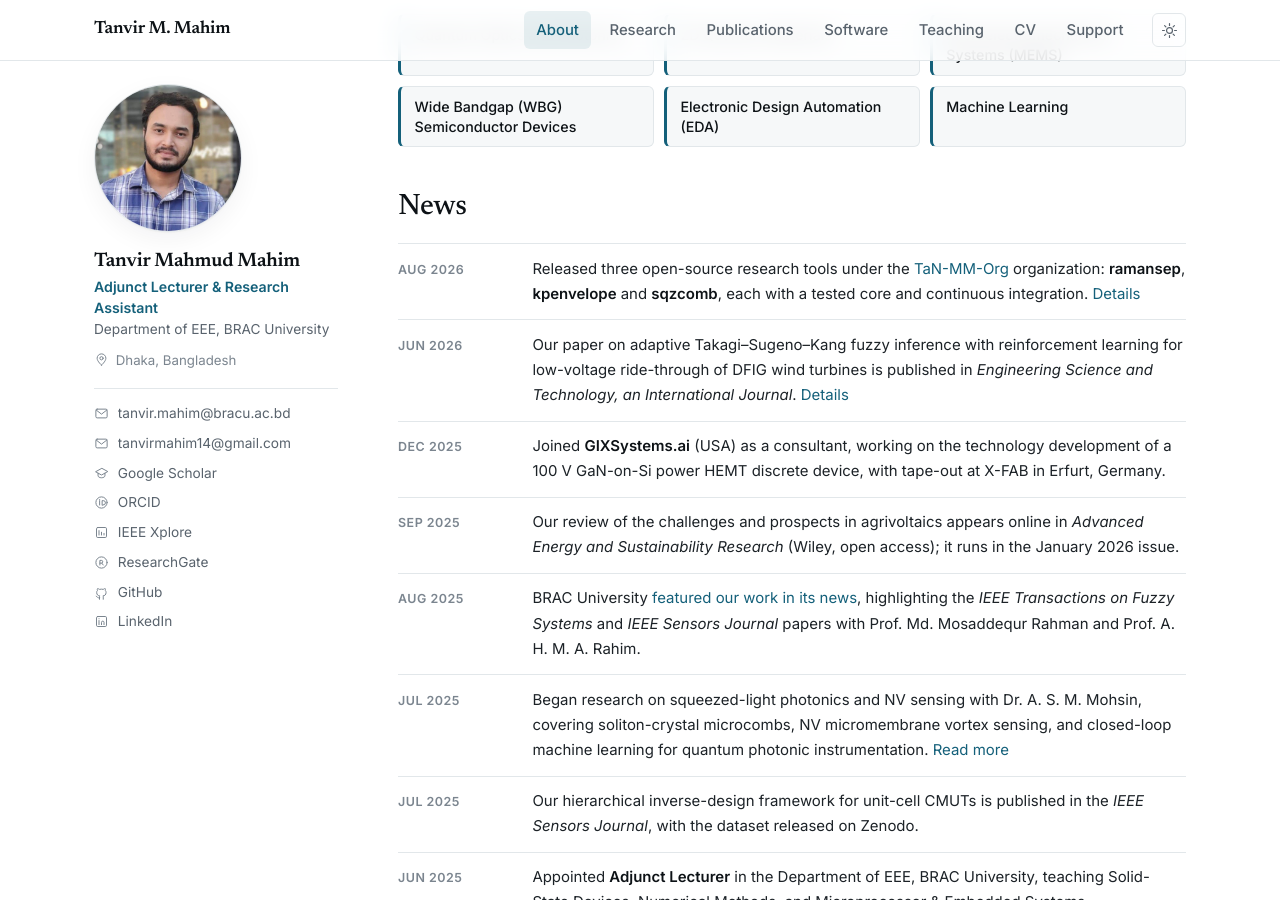
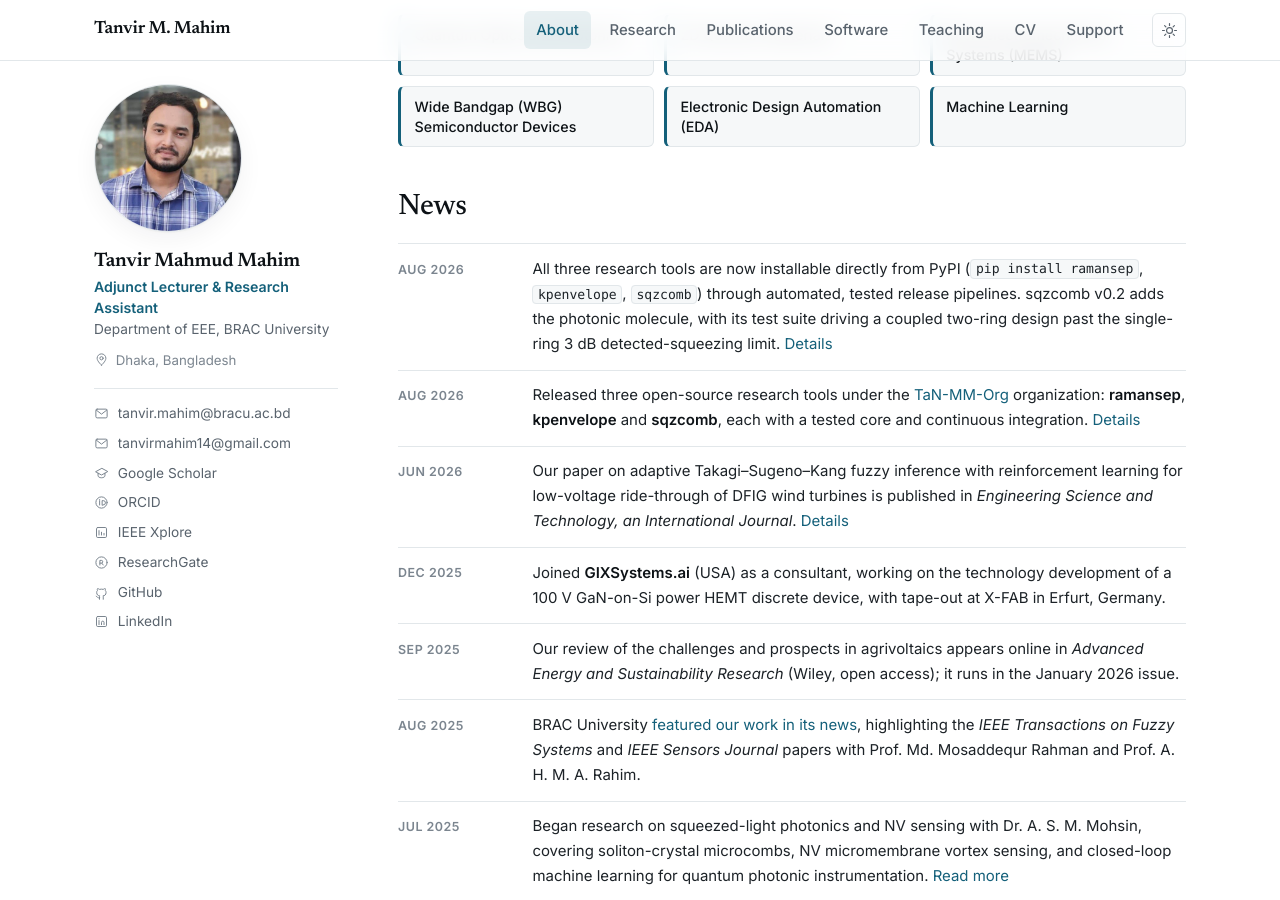
Before and after one commit to Tanvir-Mahmud-Mahim/Tanvir-Mahmud-Mahim.github.io, a Jekyll site: the page built from index.md, in a window 1280 px wide and 900 px high, scrolled down 1890 px. Built offline with Jekyll 4.4.1, drawn with Linux system fonts in a browser that asks for light colours.

Commit message:
Update site

```diff
--- a/index.md
+++ b/index.md
@@ -38,6 +38,10 @@ I welcome correspondence on any of these topics, as well as inquiries regarding
 ## News
 
 <ul class="news">
+  <li>
+    <span class="news-date">Aug 2026</span>
+    <span class="news-body">All three research tools are now installable directly from PyPI (<code>pip install ramansep</code>, <code>kpenvelope</code>, <code>sqzcomb</code>) through automated, tested release pipelines. sqzcomb v0.2 adds the photonic molecule, with its test suite driving a coupled two-ring design past the single-ring 3 dB detected-squeezing limit. <a href="{{ '/software/' | relative_url }}">Details</a></span>
+  </li>
   <li>
     <span class="news-date">Aug 2026</span>
     <span class="news-body">Released three open-source research tools under the <a href="https://github.com/TaN-MM-Org" rel="noopener">TaN-MM-Org</a> organization: <strong>ramansep</strong>, <strong>kpenvelope</strong> and <strong>sqzcomb</strong>, each with a tested core and continuous integration. <a href="{{ '/software/' | relative_url }}">Details</a></span>
```
